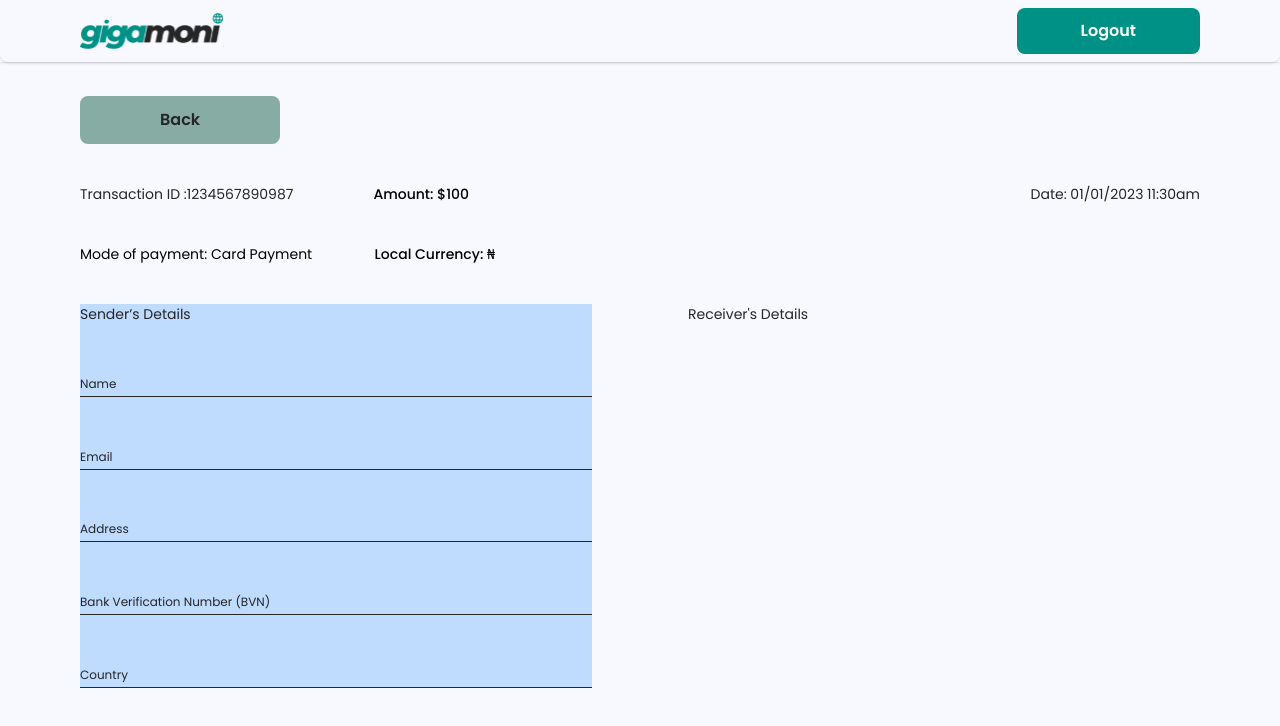
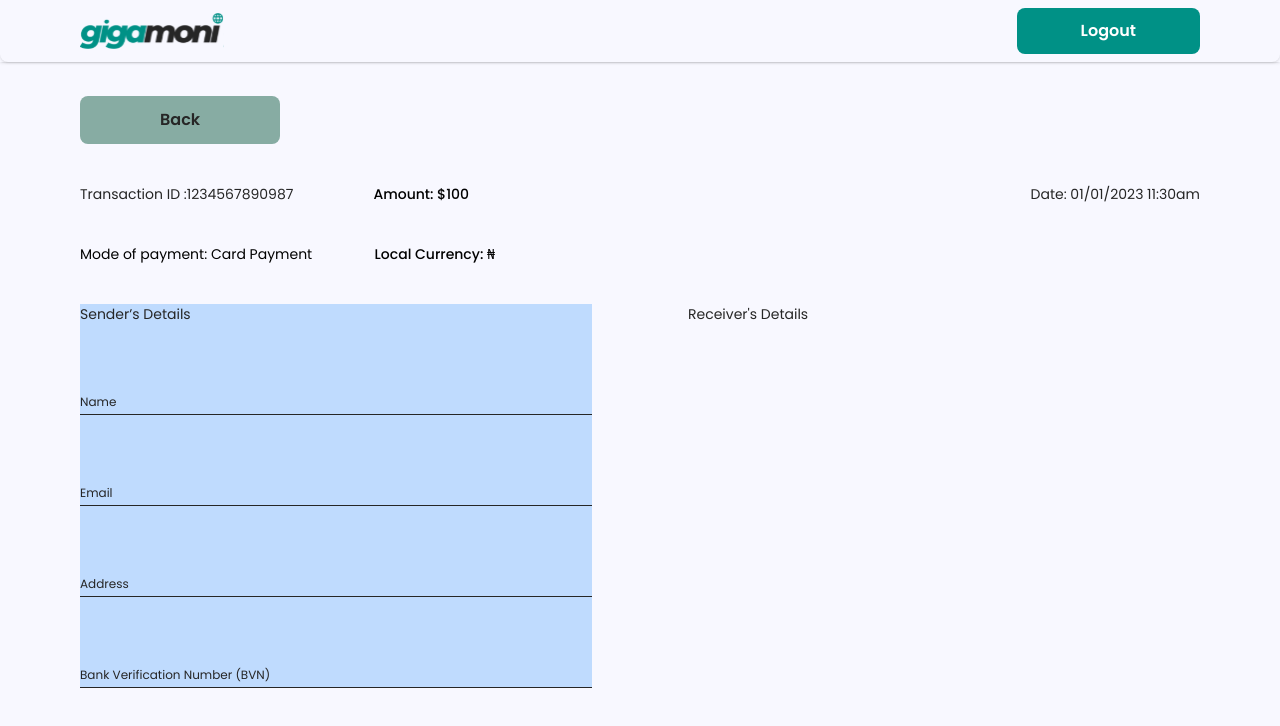
Before and after one commit to himarnoel/gigamoniadmin, a React (Vite) app: page /transferrequestdetails in a window 1280 px wide. Shown: the top 726 px of the page. Built offline with nearby package versions, Linux system fonts and the light colour scheme.

Commit message:
transfer

```diff
--- a/src/OutsidePages/TransferRequestDetails.jsx
+++ b/src/OutsidePages/TransferRequestDetails.jsx
@@ -35,7 +35,8 @@ const TransferRequestDetails = () => {
           <p className="">Mode of payment: Card Payment</p>
           <p className="font-medium text-[#000000]">Local Currency: ₦</p>
         </div>
-        <div className="text-[#262626] text-sm  justify-between grid grid-cols-2 mt-10 gap-x-24 mb-20">
+        {/* sdsdsd */}
+        <form className="text-[#262626] text-sm  justify-between grid grid-cols-2 mt-10 gap-x-24 mb-20">
           <div className="h-[24rem] bg-blue-200 flex flex-col justify-between">
             {" "}
             <p className="">Sender’s Details</p>
@@ -157,43 +158,11 @@ const TransferRequestDetails = () => {
                     : "absolute text-xs mxl:text-sm font-poppins text-[#262626]  duration-300 transform -translate-y-6 scale-75 top-4 -z-10 origin-[0] peer-focus:left-0 peer-focus:text-[#009186] peer-placeholder-shown:scale-100   peer-placeholder-shown:translate-y-0 peer-focus:scale-75 peer-focus:-translate-y-6"
                 }
               >
-            Bank Verification Number (BVN)
+                Bank Verification Number (BVN)
               </label>
               {formik.errors.bvn && formik.touched.bvn ? (
                 <p className="text-red-500 text-xs font-poppins">
                   {formik.errors.bvn}
-                </p>
-              ) : (
-                ""
-              )}
-            </div>
-            <div className="relative z-0 mt-0">
-              <input
-                type="text"
-                id="country"
-                className={
-                  formik.errors.country && formik.touched.country
-                    ? "block font-poppins  w-full pl-8 pb-1 pt-3 py-2 text-sm text-gray-900 bg-transparent border-0 border-b-[1.5px]  border-red-500 appearance-none   focus:outline-none focus:ring-0 focus:border-[#009186] peer"
-                    : "block font-poppins  w-full pl-8 pb-1 pt-3 py-2 text-sm text-gray-900 bg-transparent border-0 border-b-[1.5px] border-[#262626] appearance-none   focus:outline-none focus:ring-0 focus:border-[#009186] peer"
-                }
-                placeholder=" "
-                onChange={formik.handleChange}
-                value={formik.values.country}
-                onBlur={formik.handleBlur}
-              />
-              <label
-                for="country"
-                className={
-                  formik.errors.country && formik.touched.country
-                    ? "absolute text-xs mxl:text-sm font-poppins text-red-500  duration-300 transform -translate-y-6 scale-75 top-4 -z-10 origin-[0] peer-focus:left-0 peer-focus:text-[#009186] peer-placeholder-shown:scale-100  peer-placeholder-shown:translate-y-0 peer-focus:scale-75 peer-focus:-translate-y-6"
-                    : "absolute text-xs mxl:text-sm font-poppins text-[#262626]  duration-300 transform -translate-y-6 scale-75 top-4 -z-10 origin-[0] peer-focus:left-0 peer-focus:text-[#009186] peer-placeholder-shown:scale-100   peer-placeholder-shown:translate-y-0 peer-focus:scale-75 peer-focus:-translate-y-6"
-                }
-              >
-                Country
-              </label>
-              {formik.errors.country && formik.touched.country ? (
-                <p className="text-red-500 text-xs font-poppins">
-                  {formik.errors.country}
                 </p>
               ) : (
                 ""
@@ -204,7 +173,7 @@ const TransferRequestDetails = () => {
             {" "}
             <p className="">Receiver's Details</p>
           </div>
-        </div>
+        </form>
       </div>
     </div>
   );
```
